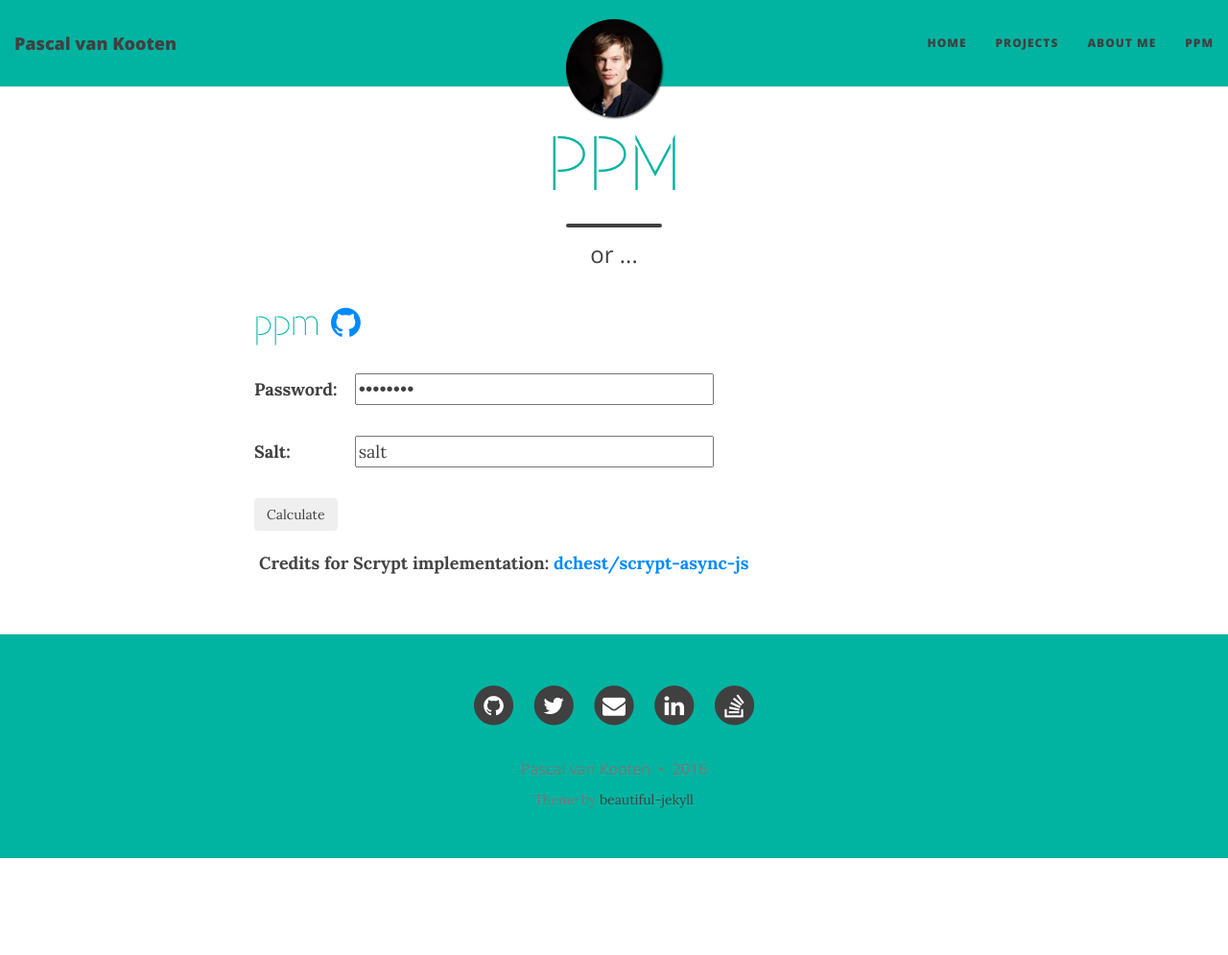
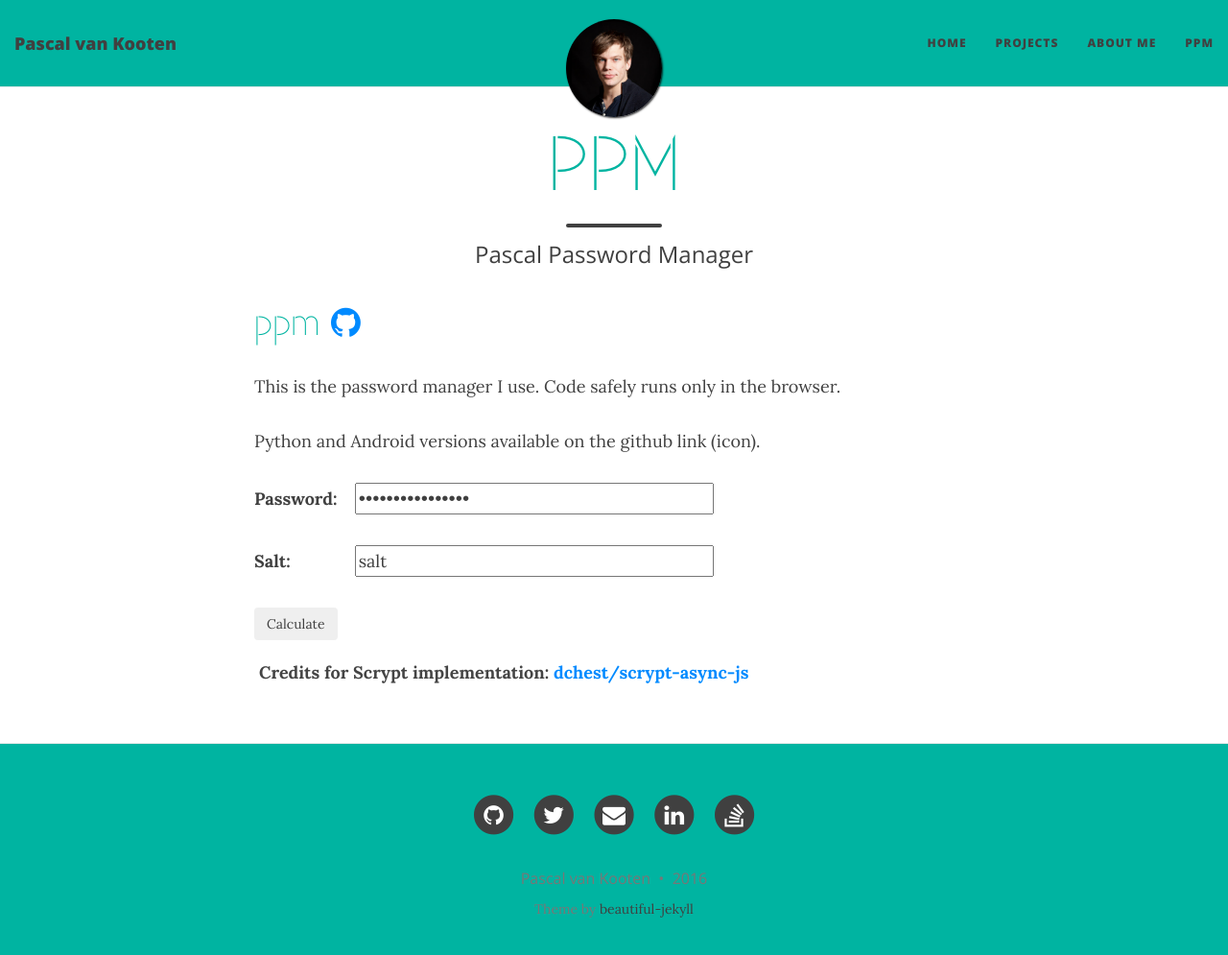
Before and after one commit to kootenpv/kootenpv.github.io, a Jekyll site: the page built from ppm.md, in a window 1280 px wide and 1008 px high. Shown: the top 995 px of the window at 96% size. Built offline with Jekyll 4.4.1, drawn with Linux system fonts in a browser that asks for light colours; nearby versions of some CDN libraries.

Commit message:
:lipstick:

```diff
--- a/ppm.md
+++ b/ppm.md
@@ -1,7 +1,7 @@
 ---
 layout: page
 title: PPM
-subtitle: or ...
+subtitle: Pascal Password Manager
 ---
 <!-- content! -->
 <h1>ppm
@@ -9,10 +9,15 @@ subtitle: or ...
 <span><i class="fa fa-github"></i></span>
 </a>
 </h1>
+
+This is the password manager I use. Code safely runs only in the browser.
+
+Python and Android versions available on the github link (icon).
+
 <form onsubmit="calculate(); return false">
 <p>
 <label for="password" style="width: 100px;">Password:</label>
-<input id="password" name="password" type="password" value="password" size="32">
+<input id="password" name="password" type="password" value="passwordpassword" size="32">
 </p>
 <p>
 <label for="salt" style="width: 100px;">Salt:</label>
```
